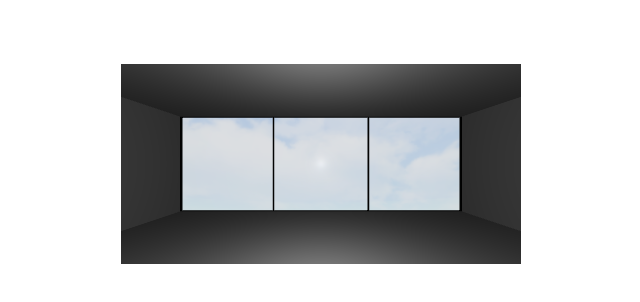
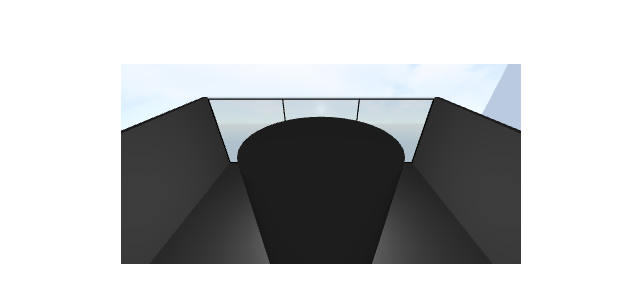
Before and after one commit to caxchen/Office_World, a website built with Vite: page index.html in a window 1280 px wide. Shown: the whole page, without its empty margins (319-959 px from the left). Built offline with nearby package versions, Linux system fonts and the light colour scheme; animation ran at ten frames a second.

Commit message:
Reorganized some files and started work on desk

```diff
--- /dev/null
+++ b/src/layout.js
@@ -0,0 +1,146 @@
+/**
+ * This file will populate the office space with furniture prefabs
+ * defined in prefabs.js.
+ */
+import * as Prefabs from './prefabs.js';
+import * as THREE from 'three';
+
+
+function rad(deg) {
+    return deg * (Math.PI/180);
+}
+
+
+
+export function createLayout(scene) {
+  const white_mat = new THREE.MeshPhysicalMaterial({
+    color:0xffffff,
+    //roughness: 0.45,
+    clearcoat: 0.5,
+  })
+  const darkerWhite_mat = new THREE.MeshPhongMaterial({
+    color:0xf0f0f0
+  })
+  const metal_mat = new THREE.MeshStandardMaterial({
+    color:0x8a8888,
+    metalness: 1.0,
+    roughness: 0.6,
+  })
+  const glass_mat = new THREE.MeshStandardMaterial({
+    color: 0x617987,
+    roughness: 0.2,
+    transparent: true,
+    opacity: 0.13,
+  })
+  const blackLining_mat = new THREE.MeshStandardMaterial({
+    color: 0x0a0a0a,
+    roughness: 0.8,
+  })
+  let roomx = 5.75;
+  let roomz = 5;
+  let roomy = 2;
+  let thickness = 0.1;
+  const floor_geom = new THREE.BoxGeometry(roomx,thickness,roomz);
+  const floor = new THREE.Mesh(floor_geom, white_mat);
+  floor.position.y = -roomy / 2;
+  scene.add(floor);
+  const roof = new THREE.Mesh(floor_geom, white_mat);
+  roof.position.y = roomy / 2;
+  //scene.add(roof);
+
+  const sideWallGeom = new THREE.BoxGeometry(thickness,roomy,roomz);
+  const leftWall = new THREE.Mesh(sideWallGeom, white_mat);
+  leftWall.position.x = roomx / 2;
+  scene.add(leftWall);
+  const rightWall = new THREE.Mesh(sideWallGeom, white_mat);
+  rightWall.position.x = -roomx / 2;
+  scene.add(rightWall);
+
+  let fsx = (roomx/2) * 0.87;//front side x
+  const frontSideGeom = new THREE.BoxGeometry(fsx,roomy,thickness);
+  const frontSideLeft = new THREE.Mesh(frontSideGeom, white_mat);
+  frontSideLeft.position.z = - roomz/2;
+  frontSideLeft.position.x = - (roomx/2 - fsx/2);
+  scene.add(frontSideLeft);
+  const frontSideRight = new THREE.Mesh(frontSideGeom, white_mat);
+  frontSideRight.position.z = -roomz/2;
+  frontSideRight.position.x = (roomx/2 - fsx/2);
+  scene.add(frontSideRight);
+  let doorHeight = roomy * 0.66;
+  let doorWidth = (roomx - fsx*2) * 2;
+  const frontTopGeom = new THREE.BoxGeometry(doorWidth,roomy-doorHeight,thickness);
+  const frontTop = new THREE.Mesh(frontTopGeom, white_mat);
+  frontTop.position.z = -roomz/2;
+  frontTop.position.y = doorHeight/2;
+  scene.add(frontTop);
+  const doorGeom = new THREE.BoxGeometry(doorWidth, doorHeight, thickness*0.7);
+  const door = new THREE.Mesh(doorGeom, darkerWhite_mat);
+  door.position.z = -roomz/2;
+  door.position.y = -((roomy-doorHeight)/2)
+  scene.add(door);
+  //DOOR KNOB
+  //radiusTop radiusBottom height radialSegments
+  const doorKnob_geom = new THREE.CylinderGeometry( 1,1, 10, 7 );
+  doorKnob_geom.scale = 0.1;
+  const doorKnob = new THREE.Mesh(doorKnob_geom, metal_mat);
+  let doorKnobScale = 0.016;
+  doorKnob.scale.set(doorKnobScale,doorKnobScale,doorKnobScale);
+  doorKnob.rotation.z = rad(90);
+  doorKnob.position.z = -2.43;
+  doorKnob.position.y = -doorHeight * 0.25;
+  doorKnob.position.x = doorWidth * 0.15;
+  scene.add(doorKnob);
+  //now add glass
+  let glassThickness = 0.04
+  const glass_geom = new THREE.BoxGeometry(roomx, roomy, 0.04);
+  const glass = new THREE.Mesh(glass_geom, glass_mat);
+  glass.position.z = roomz/2;
+  scene.add(glass);
+  //now add black window struts
+  let strutThickness = glassThickness * 1.1;
+  let strutWidth = roomy * 0.01;
+  let strutInwardOffset = 0.03;
+  //horizontal struts
+  const horizontalLining_geom = new THREE.BoxGeometry(roomx-thickness, strutWidth, strutThickness);
+  const horizontalLiningBottom = new THREE.Mesh(horizontalLining_geom, blackLining_mat);
+  horizontalLiningBottom.position.y = - (roomy/2) + strutWidth;
+  horizontalLiningBottom.position.z = roomz/2;
+  horizontalLiningBottom.position.y += strutInwardOffset;
+  scene.add(horizontalLiningBottom);
+  const horizontalLiningTop = new THREE.Mesh(horizontalLining_geom, blackLining_mat);
+  horizontalLiningTop.position.y = (roomy/2) - strutWidth;
+  horizontalLiningTop.position.z = roomz/2;
+  horizontalLiningTop.position.y -= strutInwardOffset;
+  scene.add(horizontalLiningTop);
+  //vertical struts
+  //counting from sides:  L1 L2 R2 R1
+  const verticalStrut_geom = new THREE.BoxGeometry(strutWidth, roomy-thickness, strutThickness);
+  const verticalStrutL1 = new THREE.Mesh(verticalStrut_geom, blackLining_mat);
+  verticalStrutL1.position.x = roomx/2 - strutWidth;
+  verticalStrutL1.position.z = roomz/2;
+  verticalStrutL1.position.x -= strutInwardOffset;
+  scene.add(verticalStrutL1);
+  const verticalStrutR1 = new THREE.Mesh(verticalStrut_geom, blackLining_mat);
+  verticalStrutR1.position.x = -roomx/2 + strutWidth;
+  verticalStrutR1.position.z = roomz/2;
+  verticalStrutR1.position.x += strutInwardOffset;
+  scene.add(verticalStrutR1);
+  const verticalStrutL2 = new THREE.Mesh(verticalStrut_geom, blackLining_mat);
+  verticalStrutL2.position.x = (roomx/3) /2;
+  verticalStrutL2.position.z = roomz/2;
+  scene.add(verticalStrutL2);
+  const verticalStrutR2 = new THREE.Mesh(verticalStrut_geom, blackLining_mat);
+  verticalStrutR2.position.x = -(roomx/3) /2;
+  verticalStrutR2.position.z = roomz/2;
+  scene.add(verticalStrutR2);
+}
+
+
+export function addFurniture(scene) {
+    //let testPrefab = new
+    //let testPrefab = new Prefabs.TestPrefab(scene);
+    //testPrefab.translate(0,0,0);
+    //testPrefab.addToScene(scene);
+    let desk = new Prefabs.Desk(scene);
+    desk.addToScene(scene);
+}
--- a/src/main.js
+++ b/src/main.js
@@ -4,6 +4,9 @@ import { EffectComposer } from 'three/addons/postprocessing/EffectComposer.js';
 import { RenderPass } from 'three/addons/postprocessing/RenderPass.js';
 import { GlitchPass } from 'three/addons/postprocessing/GlitchPass.js';
 import { OrbitControls } from 'three/addons/controls/OrbitControls.js';
+import * as Prefabs from './prefabs.js';
+import * as Layout from './layout.js';
+
 
 
 let mouse = {
@@ -27,14 +30,15 @@ function main() {
   const near = 0.1;
   const far = 100;
   const camera = new THREE.PerspectiveCamera(fov, aspect, near, far);
-  camera.position.z = -1; //forward will be from - looking at +
+  camera.position.z = -2; //forward will be from - looking at +
+  camera.position.y = 2;
 
   const renderer = new THREE.WebGLRenderer({antialias: true, canvas});
   const composer = new EffectComposer( renderer );
   const renderPass = new RenderPass( scene, camera );
   composer.addPass( renderPass );
   const controls = new OrbitControls( camera, renderer.domElement );
-  controls.target = new THREE.Vector3(0,0,2);
+  controls.target = new THREE.Vector3(0,0,1);
   //const glitchPass = new GlitchPass();
   //composer.addPass( glitchPass );
 
@@ -46,10 +50,10 @@ function main() {
   });
 
   createSkybox(scene);
-  createLayout(scene);
+  Layout.createLayout(scene);
+  Layout.addFurniture(scene);
+  addTestLighting(scene);
 
-
-  addTestLighting(scene);
 
   renderer.render(scene, camera);
 
@@ -153,127 +157,3 @@ function createSkybox(scene) {
   skybox.position.y -= allHeight;
   scene.add(skybox);
 }
-
-
-function createLayout(scene) {
-  const white_mat = new THREE.MeshPhysicalMaterial({
-    color:0xffffff,
-    //roughness: 0.45,
-    clearcoat: 0.5,
-  })
-  const darkerWhite_mat = new THREE.MeshPhongMaterial({
-    color:0xf0f0f0
-  })
-  const metal_mat = new THREE.MeshStandardMaterial({
-    color:0x8a8888,
-    metalness: 1.0,
-    roughness: 0.6,
-  })
-  const glass_mat = new THREE.MeshStandardMaterial({
-    color: 0x617987,
-    roughness: 0.2,
-    transparent: true,
-    opacity: 0.13,
-  })
-  const blackLining_mat = new THREE.MeshStandardMaterial({
-    color: 0x0a0a0a,
-    roughness: 0.8,
-  })
-  let roomx = 5.75;
-  let roomz = 5;
-  let roomy = 2;
-  let thickness = 0.1;
-  const floor_geom = new THREE.BoxGeometry(roomx,thickness,roomz);
-  const floor = new THREE.Mesh(floor_geom, white_mat);
-  floor.position.y = -roomy / 2;
-  scene.add(floor);
-  const roof = new THREE.Mesh(floor_geom, white_mat);
-  roof.position.y = roomy / 2;
-  scene.add(roof);
-
-  const sideWallGeom = new THREE.BoxGeometry(thickness,roomy,roomz);
-  const leftWall = new THREE.Mesh(sideWallGeom, white_mat);
-  leftWall.position.x = roomx / 2;
-  scene.add(leftWall);
-  const rightWall = new THREE.Mesh(sideWallGeom, white_mat);
-  rightWall.position.x = -roomx / 2;
-  scene.add(rightWall);
-
-  let fsx = (roomx/2) * 0.87;//front side x
-  const frontSideGeom = new THREE.BoxGeometry(fsx,roomy,thickness);
-  const frontSideLeft = new THREE.Mesh(frontSideGeom, white_mat);
-  frontSideLeft.position.z = - roomz/2;
-  frontSideLeft.position.x = - (roomx/2 - fsx/2);
-  scene.add(frontSideLeft);
-  const frontSideRight = new THREE.Mesh(frontSideGeom, white_mat);
-  frontSideRight.position.z = -roomz/2;
-  frontSideRight.position.x = (roomx/2 - fsx/2);
-  scene.add(frontSideRight);
-  let doorHeight = roomy * 0.66;
-  let doorWidth = (roomx - fsx*2) * 2;
-  const frontTopGeom = new THREE.BoxGeometry(doorWidth,roomy-doorHeight,thickness);
-  const frontTop = new THREE.Mesh(frontTopGeom, white_mat);
-  frontTop.position.z = -roomz/2;
-  frontTop.position.y = doorHeight/2;
-  scene.add(frontTop);
-  const doorGeom = new THREE.BoxGeometry(doorWidth, doorHeight, thickness*0.7);
-  const door = new THREE.Mesh(doorGeom, darkerWhite_mat);
-  door.position.z = -roomz/2;
-  door.position.y = -((roomy-doorHeight)/2)
-  scene.add(door);
-  //DOOR KNOB
-  //radiusTop radiusBottom height radialSegments
-  const doorKnob_geom = new THREE.CylinderGeometry( 1,1, 10, 7 );
-  doorKnob_geom.scale = 0.1;
-  const doorKnob = new THREE.Mesh(doorKnob_geom, metal_mat);
-  let doorKnobScale = 0.016;
-  doorKnob.scale.set(doorKnobScale,doorKnobScale,doorKnobScale);
-  doorKnob.rotation.z = rad(90);
-  doorKnob.position.z = -2.43;
-  doorKnob.position.y = -doorHeight * 0.25;
-  doorKnob.position.x = doorWidth * 0.15;
-  scene.add(doorKnob);
-  //now add glass
-  let glassThickness = 0.04
-  const glass_geom = new THREE.BoxGeometry(roomx, roomy, 0.04);
-  const glass = new THREE.Mesh(glass_geom, glass_mat);
-  glass.position.z = roomz/2;
-  scene.add(glass);
-  //now add black window struts
-  let strutThickness = glassThickness * 1.1;
-  let strutWidth = roomy * 0.01;
-  let strutInwardOffset = 0.03;
-  //horizontal struts
-  const horizontalLining_geom = new THREE.BoxGeometry(roomx-thickness, strutWidth, strutThickness);
-  const horizontalLiningBottom = new THREE.Mesh(horizontalLining_geom, blackLining_mat);
-  horizontalLiningBottom.position.y = - (roomy/2) + strutWidth;
-  horizontalLiningBottom.position.z = roomz/2;
-  horizontalLiningBottom.position.y += strutInwardOffset;
-  scene.add(horizontalLiningBottom);
-  const horizontalLiningTop = new THREE.Mesh(horizontalLining_geom, blackLining_mat);
-  horizontalLiningTop.position.y = (roomy/2) - strutWidth;
-  horizontalLiningTop.position.z = roomz/2;
-  horizontalLiningTop.position.y -= strutInwardOffset;
-  scene.add(horizontalLiningTop);
-  //vertical struts
-  //counting from sides:  L1 L2 R2 R1
-  const verticalStrut_geom = new THREE.BoxGeometry(strutWidth, roomy-thickness, strutThickness);
-  const verticalStrutL1 = new THREE.Mesh(verticalStrut_geom, blackLining_mat);
-  verticalStrutL1.position.x = roomx/2 - strutWidth;
-  verticalStrutL1.position.z = roomz/2;
-  verticalStrutL1.position.x -= strutInwardOffset;
-  scene.add(verticalStrutL1);
-  const verticalStrutR1 = new THREE.Mesh(verticalStrut_geom, blackLining_mat);
-  verticalStrutR1.position.x = -roomx/2 + strutWidth;
-  verticalStrutR1.position.z = roomz/2;
-  verticalStrutR1.position.x += strutInwardOffset;
-  scene.add(verticalStrutR1);
-  const verticalStrutL2 = new THREE.Mesh(verticalStrut_geom, blackLining_mat);
-  verticalStrutL2.position.x = (roomx/3) /2;
-  verticalStrutL2.position.z = roomz/2;
-  scene.add(verticalStrutL2);
-  const verticalStrutR2 = new THREE.Mesh(verticalStrut_geom, blackLining_mat);
-  verticalStrutR2.position.x = -(roomx/3) /2;
-  verticalStrutR2.position.z = roomz/2;
-  scene.add(verticalStrutR2);
-}
--- /dev/null
+++ b/src/prefabs.js
@@ -0,0 +1,55 @@
+
+import * as THREE from 'three';
+
+class Prefab {
+    constructor(scene) {
+        this.shapes = [];
+        //add shapes here
+    }
+
+    addToScene(scene=this.scene) {
+        for (let i=0; i<this.shapes.length; i++) {
+            scene.add(this.shapes[i])
+        }
+    }
+
+    translate(x=0,y=0,z=0) {
+        for (let i=0; i<this.shapes.length; i++) {
+            this.shapes[i].position.x += x;
+            this.shapes[i].position.y += y;
+            this.shapes[i].position.z += z;
+        }
+    }
+}
+
+const white_mat = new THREE.MeshPhysicalMaterial({
+    color:0xffffff,
+    clearcoat: 0.5,
+  })
+
+export class TestPrefab extends Prefab {
+    constructor(scene) {
+        super(scene);
+        const white_mat = new THREE.MeshPhongMaterial({
+            color:0xffffff,
+        })
+        const cube_geom = new THREE.BoxGeometry(1,1,1);
+        const cube1 = new THREE.Mesh(cube_geom, white_mat);
+        cube1.position.x -= 0.6;
+        this.shapes.push(cube1);
+        const cube2 = new THREE.Mesh(cube_geom, white_mat);
+        cube2.position.x += 0.6;
+        this.shapes.push(cube2);
+    }
+}
+
+
+export class Desk extends Prefab {
+    constructor(scene) {
+        super(scene);
+        //radiusTop, radiusBottom, height, radialSegments
+        const joint_geom = new THREE.CylinderGeometry( 1, 1, 2, );
+        const jointL1 = new THREE.Mesh(joint_geom, white_mat);
+        this.shapes.push(jointL1);
+    }
+}
```
Also changed, not shown: index.html (+2 -0 lines).
